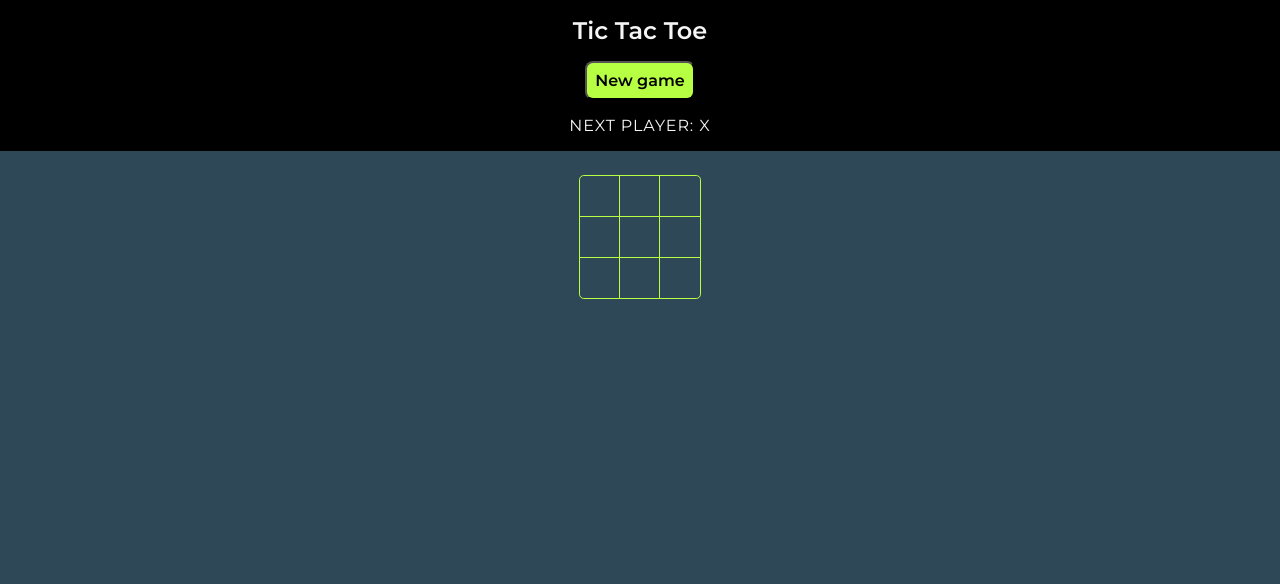
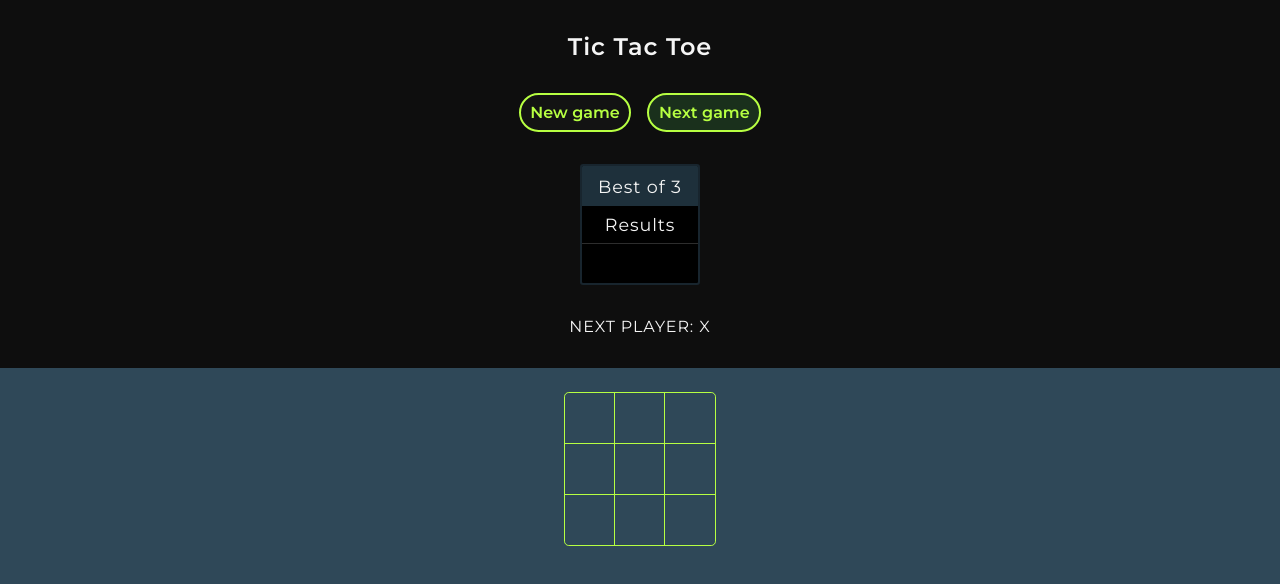
Before and after one commit to BodnarB/ttt-v2-react, a React (Create React App) app: page / in a window 1280 px wide. Shown: the top 584 px of the page. Built offline with nearby package versions, Linux system fonts and the light colour scheme.

Commit message:
bo3 init

```diff
--- a/package.json
+++ b/package.json
@@ -9,6 +9,7 @@
     "react": "^18.2.0",
     "react-dom": "^18.2.0",
     "react-scripts": "5.0.1",
+    "uuid": "^9.0.0",
     "web-vitals": "^2.1.4"
   },
   "scripts": {
--- a/src/App.css
+++ b/src/App.css
@@ -8,30 +8,44 @@ body {
     user-select: none;
     font-family: 'Montserrat', sans-serif;
     background-color: #2F4858;
+    letter-spacing: 0.9px;
 }
 
 .info {
-    background-color: black;
+    background-color: rgb(14, 14, 14);
     color: whitesmoke;
     display: flex;
     flex-direction: column;
     align-items: center;
-    padding: 1rem;
+    padding: 2rem 1rem;
+    gap: 2rem;
+}
+
+.btn-container {
+    display: flex;
     gap: 1rem;
 }
 
-.new-game-btn {
+.game-btn {
     font-family: 'Montserrat', sans-serif;
-    background-color: #b7ff42;
+    background-color: #131313;
+    color: #B7FF42;
     font-size: 1rem;
     font-weight: 600;
-    padding: 0.5rem;
-    border-radius: 0.5rem;
+    padding: 0.5rem 0.6rem;
+    border-radius: 2rem;
     transition-duration: 0.25s;
+    border: 2px solid #b7ff42;
 }
 
-.new-game-btn:hover {
-    background-color: rgb(202, 255, 159);
+.next-game {
+    background-color: #1a301c;
+}
+
+.game-btn:hover {
+    background-color: rgb(15, 27, 5);
+    color: #ffffff;
+    border-radius: 0.5rem;
     cursor: pointer;
     transition-duration: 0.25s;
     padding: 0.5rem 1rem;
@@ -48,7 +62,6 @@ body {
 
 .next-player {
     text-transform: uppercase;
-    letter-spacing: 0.9px;
 }
 
 .row {
@@ -62,12 +75,13 @@ body {
 
 .cell {
     border-right: 1px solid #B7FF42;
-    height: 40px;
-    width: 40px;
+    height: 50px;
+    width: 50px;
     display: flex;
     justify-content: center;
     align-items: center;
     transition-duration: 0.3s;
+    text-transform: uppercase;
 }
 
 .cell:last-of-type {
@@ -80,6 +94,24 @@ body {
     transition-duration: 0.3s;
 }
 
+.game-info {
+    border: 2px solid #2f485885;
+    overflow: hidden;
+    border-radius: 0.2rem;
+    display: flex;
+    flex-direction: column;
+    font-size: 1.1rem;
+    gap: 0.5rem;
+    justify-content: center;
+    align-items: center;
+    background-color: #000000;
+}
+
+.best-of {
+    background-color: #1e303b;
+    padding: 0.6rem 1rem;
+}
+
 .winner {
     background-color: black;
     color: white;
@@ -89,3 +121,24 @@ body {
     margin: 0 auto;
     border-radius: 0.3rem;
 }
+
+.results-list {
+    padding: 0.5rem;
+    width: 100%;
+    font-size: 1.2rem;
+    display: flex;
+    justify-content: center;
+    gap: 0.2rem;
+    min-height: 40px;
+    border-top: 1px solid #ffffff2d;
+}
+
+.final-winner {
+    margin: 0 auto;
+    background-color: #181818be;
+    width: fit-content;
+    color: #B7FF42;
+    font-size: 1.2rem;
+    padding: 0.5rem 1.5rem;
+    border-radius: 0 0 0.3rem 0.3rem;
+}
--- a/src/Components/Board.jsx
+++ b/src/Components/Board.jsx
@@ -1,6 +1,7 @@
 import React, { useState, useEffect } from 'react'
 import Info from './Info'
 import Row from './Row'
+import { v4 as uuidv4 } from 'uuid';
 
 
 export default function Board() {
@@ -9,10 +10,33 @@ export default function Board() {
     const [board, setBoard] = useState(Array(9).fill(''))
     const [xPositions, setXpositions] = useState([])
     const [OPositions, setOpositions] = useState([])
+    const [BO, setBO] = useState(3)
     const [winner, setWinner] = useState('')
+    const [results, setResults] = useState([])
+    const [finalWinner, setFinalWinner] = useState('')
+
+    useEffect(() => {
+        if (winner !== '' && winner !== '-') {
+            setResults([...results, winner])
+        }
+
+    }, [winner])
+
+    useEffect(() => {
+        if (results.length >= 2) {
+            if (results.filter(res => res === 'x').length === 2) {
+                setFinalWinner('x')
+            }
+            else if (results.filter(res => res === 'o').length === 2) {
+                setFinalWinner('o')
+            }
+        }
+    }, [results])
+
 
     useEffect(() => {
         function checkWinner() {
+            if (finalWinner === '') {
                 if (!board.includes('')) {
                     setWinner('-')
                 }
@@ -32,11 +56,23 @@ export default function Board() {
                         }
                     })
                 }
+
+            }
         }
         checkWinner()
     }, [board])
 
     function handleNewGame() {
+        setBoard(Array(9).fill(''))
+        setXpositions([])
+        setOpositions([])
+        setResults([])
+        setWinner('')
+        setNextPlayer('x')
+        setFinalWinner('')
+    }
+
+    function handleNextGame() {
         setBoard(Array(9).fill(''))
         setXpositions([])
         setOpositions([])
@@ -63,9 +99,17 @@ export default function Board() {
         }
     }
 
+
+
     return (
         <>
-            <Info nextPlayer={nextPlayer} newGame={handleNewGame} />
+            <Info
+                nextPlayer={nextPlayer}
+                newGame={handleNewGame}
+                nextGame={handleNextGame}
+                games={BO}
+                results={results.map((item) => <p key={uuidv4()}>{item}</p>)}
+            />
             <div className='board'>
                 <Row handleClick={handleClick}
                     cell1ID={0} cell1Content={board[0]}
@@ -83,7 +127,9 @@ export default function Board() {
                     cell3ID={8} cell3Content={board[8]}
                 />
             </div>
-            {winner !== '' && <p className='winner'>The winner: {winner}</p>}
+            {winner !== '' && <p className='winner'>Last round winner: {winner}</p>}
+            {finalWinner !== '' && <p className='final-winner'>Final winner: {finalWinner}</p>}
+
         </>
     )
 }
--- a/src/Components/Info.jsx
+++ b/src/Components/Info.jsx
@@ -1,10 +1,19 @@
 import React from 'react'
 
-export default function Info({ nextPlayer, newGame }) {
+
+export default function Info({ nextPlayer, newGame, nextGame, games, results }) {
     return (
         <div className='info'>
             <h2>Tic Tac Toe</h2>
-            <button className='new-game-btn' onClick={newGame}>New game</button>
+            <div className='btn-container'>
+                <button className='game-btn new-game' onClick={newGame}>New game</button>
+                <button className='game-btn next-game' onClick={nextGame}>Next game</button>
+            </div>
+            <div className='game-info'>
+                <p className='best-of'>Best of {games}</p>
+                <p className='results-p'>Results</p>
+                <div className='results-list'>{results}</div>
+            </div>
             <p className='next-player'>Next player: {nextPlayer}</p>
         </div >
     )
```
Also changed, not shown: 1 other file (tests, documents, lock files or other folders). Lines whose indentation alone changed are shown as unchanged.
